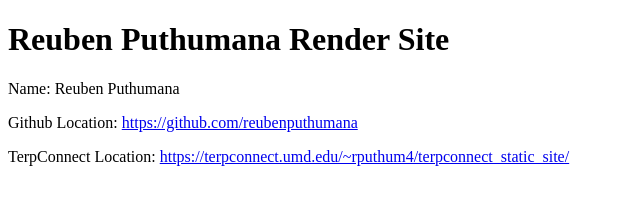
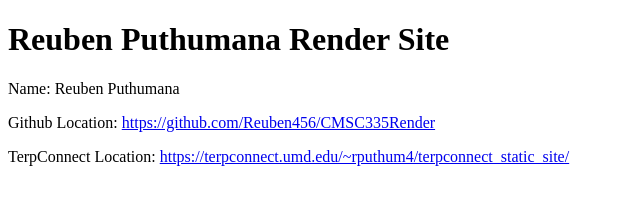
Before and after one commit to Reuben456/CMSC335Render, a plain HTML site: page index.html in a window 1280 px wide. Shown: the whole page, without its empty margins (0-640 px from the left). Drawn offline with Linux system fonts and the light colour scheme.

Commit message:
Update index.html

```diff
--- a/index.html
+++ b/index.html
@@ -9,5 +9,5 @@
 <body>
   <h1>Reuben Puthumana Render Site</h1>
   <p>Name: Reuben Puthumana</p>
-  <p>Github Location: <a href="https://github.com/reubenputhumana">https://github.com/reubenputhumana</a></p>
+  <p>Github Location: <a href="https://github.com/Reuben456/CMSC335Render">https://github.com/Reuben456/CMSC335Render</a></p>
   <p>TerpConnect Location: <a href="https://terpconnect.umd.edu/~rputhum4/terpconnect_static_site/">https://terpconnect.umd.edu/~rputhum4/terpconnect_static_site/</a></p>
```
